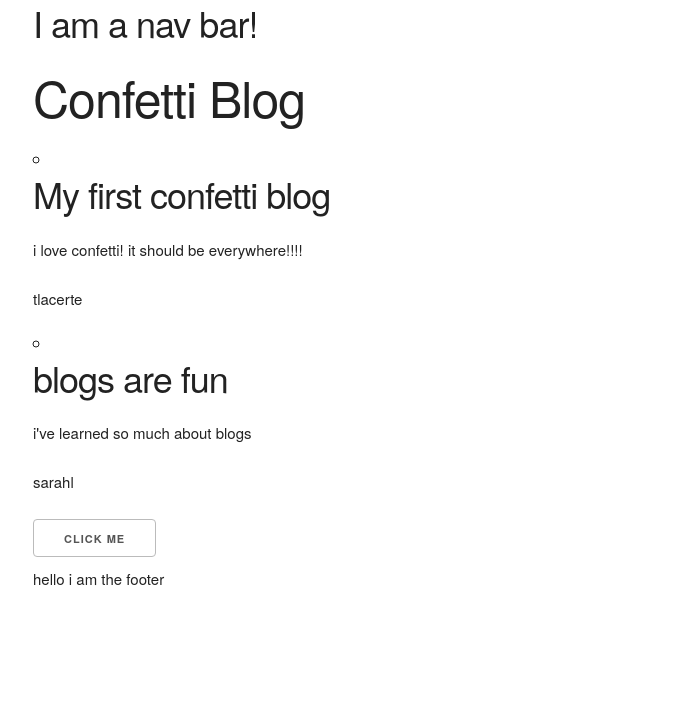
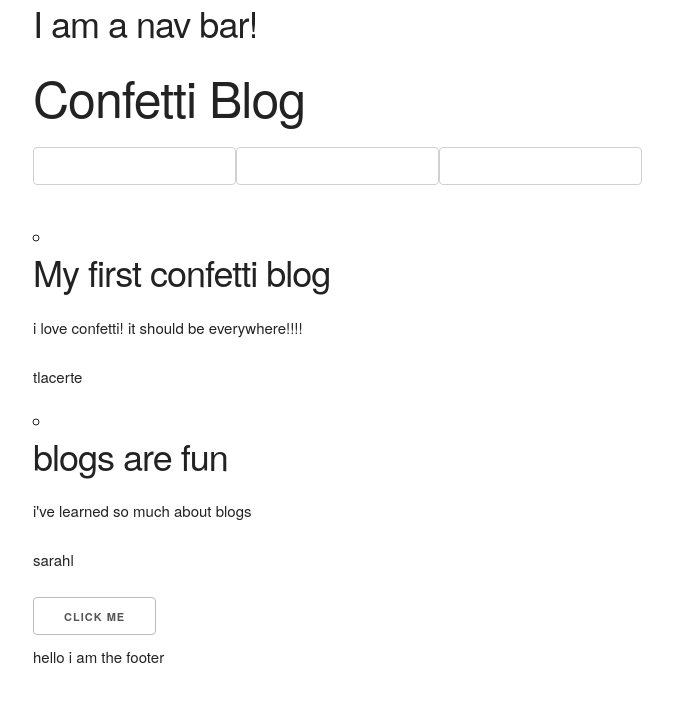
Before and after one commit to tlacerte/React-Blog, a React (Create React App) app: page / in a window 1280 px wide. Shown: the top 702 px of the page, without its empty margins (127-800 px from the left). Built offline with nearby package versions, Linux system fonts and the light colour scheme.

Commit message:
blog form

```diff
--- a/src/App.js
+++ b/src/App.js
@@ -2,6 +2,7 @@ import React, {Component} from 'react';
 import './App.css';
 import Nav from './Nav'
 import Footer from './Footer'
+import BlogForm from './BlogForm'
 
 class App extends Component {
   state = {
@@ -34,7 +35,7 @@ class App extends Component {
     const composedPosts = this.state.posts.map((item, index) => {
       return (
         <li key={index} className="post">
-          <h3 clasName="postTitle">{item.title}</h3>
+          <h3 className="postTitle">{item.title}</h3>
           <p>{item.content}</p>
           <h6>{item.user}</h6>
         </li>
@@ -44,6 +45,7 @@ class App extends Component {
       <div className="App container">
           <Nav />
           {this.state.isShowing ? title : null}
+          <BlogForm />
           <ul>{composedPosts}</ul>
           <button onClick={this.handleClick}>click me</button>
           <Footer />
--- /dev/null
+++ b/src/BlogForm/index.js
@@ -0,0 +1,27 @@
+import React, { Component } from 'react';
+
+class BlogForm extends Component{
+    state = {
+        title : "",
+        content : "",
+        user : "",
+    }
+    handleOnChange = event =>{
+        this.setState({
+            [event.target.name] : event.target.value
+        })
+        console.log(event.target.value)
+    }
+    render(){
+        return (
+            <form action="blogform">
+                {/* <h1>{this.state.title}</h1> */}
+                <input type="text" name="title" onChange={this.handleOnChange} value={this.state.title} />
+                <input type="text" name="content" onChange={this.handleOnChange} value={this.state.content} />
+                <input type="text" name="user" onChange={this.handleOnChange} value={this.state.user} />
+            </form>
+        )
+    }
+}
+
+export default BlogForm
```
